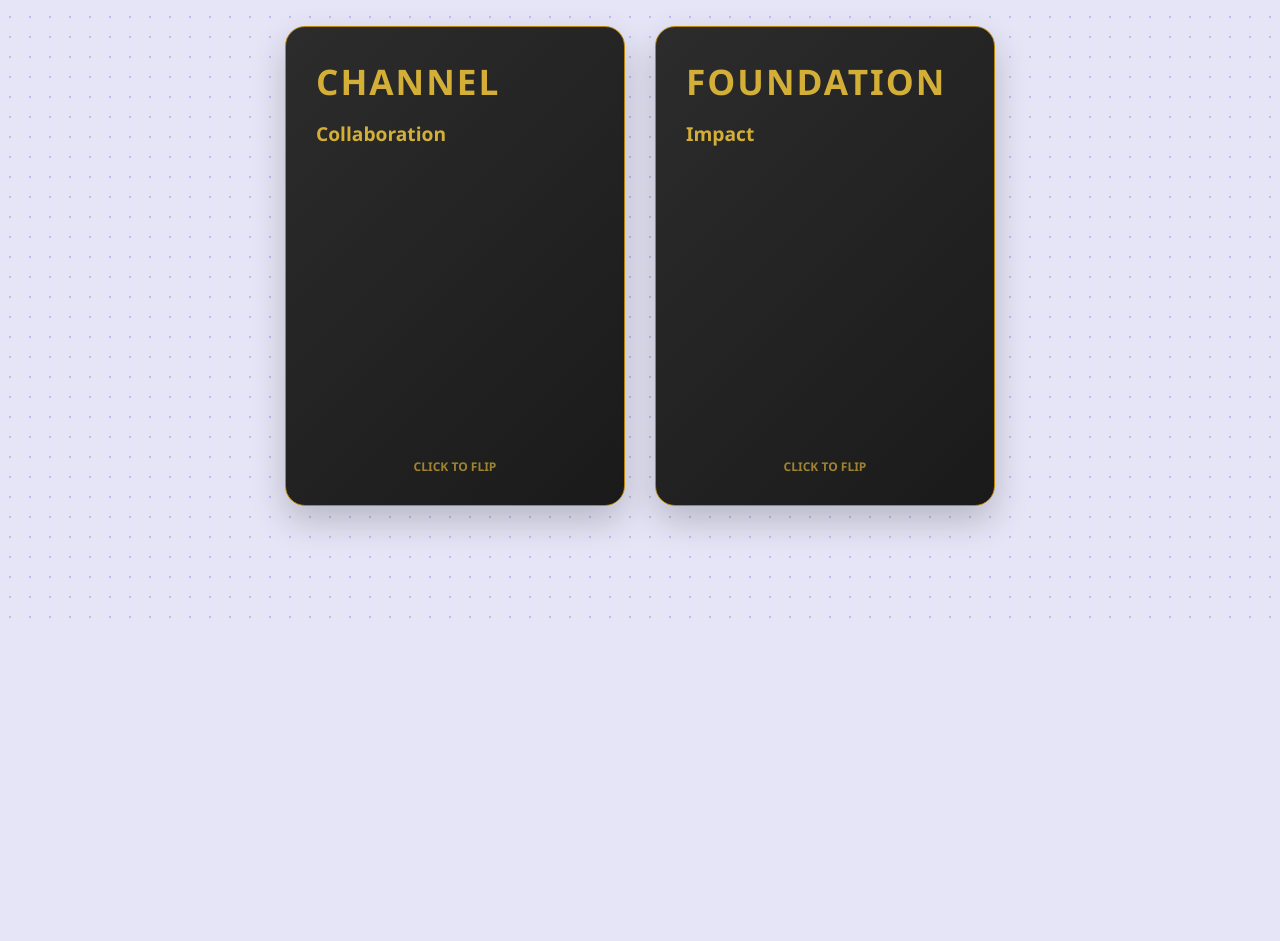
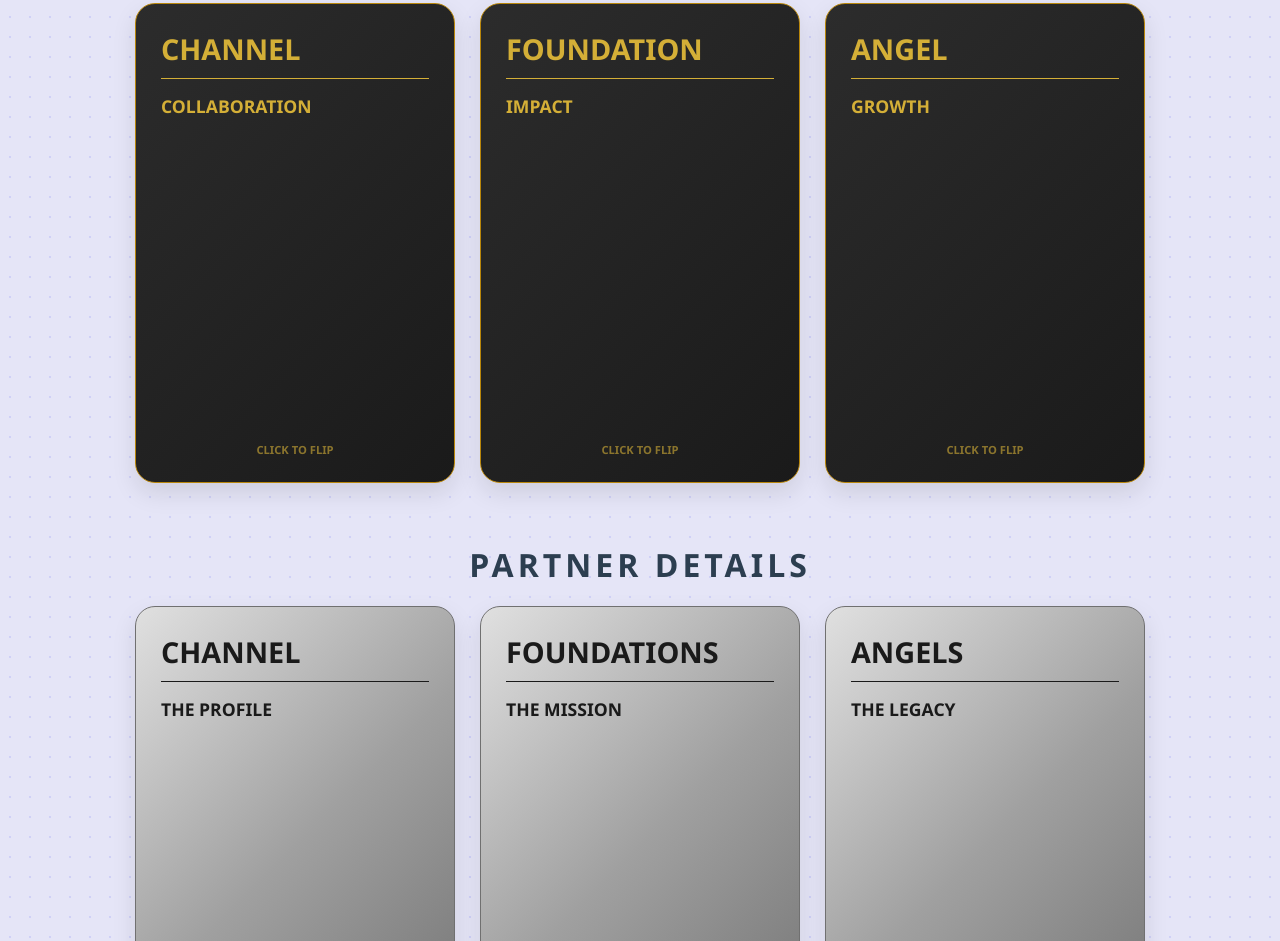
Before and after one commit to BestLifeVentures/BLV-Solution-Card-Exercise, a plain HTML site: page index.html in a window 1280 px wide. Shown: the part 753-1694 px from the top of the page. Before the commit the page ends 1389 px from the top, so only its background shows below. Drawn offline with Linux system fonts and the light colour scheme.

Commit message:
Update index.html

```diff
--- a/index.html
+++ b/index.html
@@ -3,219 +3,161 @@
 <head>
     <meta charset="UTF-8">
     <meta name="viewport" content="width=device-width, initial-scale=1.0">
-    <title>BLV & Partnership Cards</title>
+    <title>BLV Ecosystem & Outreach</title>
     <style>
         :root {
-            /* Gold Gradient Colors */
-            --gold-light: #f9e5af;
-            --gold-mid: #d4af37;
-            --gold-dark: #b8860b;
-            --text-dark: #2c3e50;
-            --black-bg: #1a1a1a;
-            --white-soft: rgba(255, 255, 255, 0.2);
-            --gold-soft: rgba(212, 175, 55, 0.1);
+            --gold-light: #f9e5af; --gold-mid: #d4af37; --gold-dark: #b8860b;
+            --silver-light: #e0e0e0; --silver-mid: #a0a0a0; --silver-dark: #707070;
+            --text-dark: #2c3e50; --black-bg: #1a1a1a;
         }
 
         body {
-            /* Grey background with lined dots pattern */
             background-color: #e5e5f7;
-            background-image: radial-gradient(#444cf744 1px, #e5e5f7 1px);
+            background-image: radial-gradient(#444cf722 1px, #e5e5f7 1px);
             background-size: 20px 20px;
-            margin: 0;
-            padding: 50px 0;
-            font-family: 'Segoe UI', Roboto, Helvetica, Arial, sans-serif;
-            display: flex;
-            flex-direction: column;
-            align-items: center;
+            margin: 0; padding: 50px 0;
+            font-family: 'Segoe UI', sans-serif;
+            display: flex; flex-direction: column; align-items: center;
         }
 
         .section-title {
-            color: var(--text-dark);
-            text-transform: uppercase;
-            letter-spacing: 4px;
-            margin-bottom: 20px;
-            font-weight: 800;
+            color: var(--text-dark); text-transform: uppercase;
+            letter-spacing: 4px; margin: 40px 0 20px; font-weight: 800;
         }
 
         .card-container {
-            display: flex;
-            gap: 30px;
-            perspective: 1200px;
-            justify-content: center;
-            flex-wrap: wrap;
-            max-width: 1200px;
-            margin-bottom: 80px;
+            display: flex; gap: 25px; perspective: 1500px;
+            justify-content: center; flex-wrap: wrap;
+            max-width: 1200px; margin-bottom: 20px;
         }
 
         .quiz-card {
-            width: 340px;
-            min-height: 480px;
-            cursor: pointer;
-            position: relative;
-            transform-style: preserve-3d;
-            transition: transform 0.7s cubic-bezier(0.4, 0, 0.2, 1);
+            width: 320px; min-height: 480px; cursor: pointer;
+            position: relative; transform-style: preserve-3d;
+            transition: transform 0.6s cubic-bezier(0.4, 0, 0.2, 1);
         }
 
-        .quiz-card.flipped {
-            transform: rotateY(180deg);
+        .quiz-card.flipped { transform: rotateY(180deg); }
+
+        .front, .back {
+            position: absolute; width: 100%; height: 100%;
+            backface-visibility: hidden; display: flex;
+            flex-direction: column; padding: 25px; border-radius: 20px;
+            box-shadow: 0 10px 25px rgba(0,0,0,0.1); box-sizing: border-box;
         }
 
-        .front, .back {
-            position: absolute;
-            width: 100%;
-            height: 100%;
-            backface-visibility: hidden;
-            display: flex;
-            flex-direction: column;
-            padding: 30px;
-            border-radius: 20px;
-            box-shadow: 0 15px 35px rgba(0,0,0,0.2);
-            box-sizing: border-box;
-        }
+        .back { transform: rotateY(180deg); overflow-y: auto; }
 
-        .back {
-            transform: rotateY(180deg);
-            overflow-y: auto;
-        }
-
-        /* --- BLV GOLD CARDS STYLE --- */
-        .gold-style .front, .gold-style .back {
-            background: linear-gradient(135deg, var(--gold-light) 0%, var(--gold-mid) 50%, var(--gold-dark) 100%);
-            color: var(--text-dark);
-            border: 1px solid var(--gold-dark);
-        }
-
-        /* --- PARTNER BLACK CARDS STYLE --- */
-        .black-style .front, .black-style .back {
-            background: linear-gradient(135deg, #2c2c2c 0%, var(--black-bg) 100%);
-            color: var(--gold-mid);
-            border: 1px solid var(--gold-dark);
-        }
+        /* Row Styles */
+        .gold-style .front, .gold-style .back { background: linear-gradient(135deg, var(--gold-light), var(--gold-mid), var(--gold-dark)); color: var(--text-dark); border: 1px solid var(--gold-dark); }
+        .black-style .front, .black-style .back { background: linear-gradient(135deg, #2c2c2c, var(--black-bg)); color: var(--gold-mid); border: 1px solid var(--gold-dark); }
+        .silver-style .front, .silver-style .back { background: linear-gradient(135deg, var(--silver-light), var(--silver-mid), var(--silver-dark)); color: #1a1a1a; border: 1px solid var(--silver-dark); }
+        .white-style .front, .white-style .back { background: #ffffff; color: var(--text-dark); border: 2px solid var(--gold-mid); }
 
         /* Typography */
-        h2 { font-size: 2.2rem; margin: 0; text-transform: uppercase; letter-spacing: 2px; }
-        .front p { font-size: 1.2rem; font-weight: 600; margin-top: 15px; }
-        h3 { font-size: 1.5rem; margin-top: 0; text-transform: uppercase; border-bottom: 1px solid rgba(0,0,0,0.1); padding-bottom: 10px; }
-
-        .content-text, .dropdown-content {
-            font-size: 1.05rem;
-            line-height: 1.6;
-            font-weight: 500;
-        }
-
-        .content-text { margin-bottom: 25px; }
+        h2 { font-size: 1.8rem; margin: 0; text-transform: uppercase; border-bottom: 1px solid currentColor; padding-bottom: 10px; }
+        .front p { font-size: 1.1rem; font-weight: 700; margin-top: 15px; text-transform: uppercase; }
+        h3 { font-size: 1.3rem; margin-top: 0; text-transform: uppercase; opacity: 0.8; }
+        .content-text { font-size: 1rem; line-height: 1.5; margin-bottom: 20px; font-weight: 500; }
 
         /* Dropdown Styles */
-        .dropdown {
-            margin-top: auto;
-            border: 1px solid currentColor;
-            border-radius: 12px;
-            transition: all 0.3s ease;
-        }
-
-        .dropdown-trigger {
-            padding: 15px;
-            display: flex;
-            justify-content: space-between;
-            align-items: center;
-            font-weight: 800;
-            text-transform: uppercase;
-            cursor: pointer;
-        }
-
-        .dropdown-content {
-            display: none;
-            padding: 20px;
-            border-top: 1px solid rgba(0,0,0,0.1);
-            background: var(--white-soft);
-        }
-
-        .black-style .dropdown-content { background: var(--gold-soft); }
-
+        .dropdown { margin-top: auto; border: 1px solid currentColor; border-radius: 10px; overflow: hidden; }
+        .dropdown-trigger { padding: 12px; display: flex; justify-content: space-between; font-weight: 800; text-transform: uppercase; cursor: pointer; background: rgba(255,255,255,0.1); }
+        .dropdown-content { display: none; padding: 15px; border-top: 1px solid currentColor; background: rgba(255,255,255,0.2); font-size: 0.95rem; }
         .dropdown.open .dropdown-content { display: block; }
-        .arrow { transition: transform 0.3s; }
-        .dropdown.open .arrow { transform: rotate(180deg); }
-
-        .tap-hint { font-size: 0.75rem; margin-top: auto; font-weight: 700; opacity: 0.7; text-align: center;}
+        .tap-hint { font-size: 0.7rem; margin-top: auto; opacity: 0.6; text-align: center; font-weight: bold; }
     </style>
 </head>
 <body>
 
-    <h1 class="section-title">Core Pillars</h1>
+    <h1 class="section-title">BLV Core Pillars</h1>
     <div class="card-container gold-style">
         <div class="quiz-card" onclick="handleFlip(this, event)">
-            <div class="front">
-                <h2>BLV</h2>
-                <p>Modernized Education</p>
-                <div class="tap-hint">CLICK TO FLIP</div>
+            <div class="front"><h2>BLV</h2><p>Modernized Education</p><div class="tap-hint">CLICK TO FLIP</div></div>
+            <div class="back"><h3>Reason</h3><div class="content-text">Technology is changing the world, people have access to any information. BLV utilizes technology to ensure mass information is applied through practical learning.</div><div class="dropdown" onclick="toggleDropdown(this, event)"><div class="dropdown-trigger">Solution <span>▼</span></div><div class="dropdown-content">Interactive learning software</div></div></div>
         </div>
-            <div class="back">
-                <h3>Reason</h3>
-                <div class="content-text">Technology is changing the world, people have access to any information they want, leading them to pay attention to their interests that may or may not be taught in schools. BLV utilizes technology to ensure mass information is applied through practical learning.</div>
-                <div class="dropdown" onclick="toggleDropdown(this, event)">
-                    <div class="dropdown-trigger">Solution <span class="arrow">▼</span></div>
-                    <div class="dropdown-content">Interactive learning software</div>
+        <div class="quiz-card" onclick="handleFlip(this, event)">
+            <div class="front"><h2>BLV</h2><p>Connection</p><div class="tap-hint">CLICK TO FLIP</div></div>
+            <div class="back"><h3>Reason</h3><div class="content-text">Efficiency leads to loneliness. BLV creates niche events focused on productivity and relationship-sparking interactions.</div><div class="dropdown" onclick="toggleDropdown(this, event)"><div class="dropdown-trigger">Solution <span>▼</span></div><div class="dropdown-content">BLV Bubble events and community coordination</div></div></div>
         </div>
+        <div class="quiz-card" onclick="handleFlip(this, event)">
+            <div class="front"><h2>BLV</h2><p>Longevity</p><div class="tap-hint">CLICK TO FLIP</div></div>
+            <div class="back"><h3>Reason</h3><div class="content-text">Wellness must be sustainable. BLV aims to help people win their mindset and find alignment to lower input costs and improve results.</div><div class="dropdown" onclick="toggleDropdown(this, event)"><div class="dropdown-trigger">Solution <span>▼</span></div><div class="dropdown-content">Informational Content & Consulting / Fundraising</div></div></div>
         </div>
     </div>
 
+    <h1 class="section-title">Partnership Needs</h1>
+    <div class="card-container black-style">
         <div class="quiz-card" onclick="handleFlip(this, event)">
-            <div class="front">
-                <h2>BLV</h2>
-                <p>Connection</p>
-                <div class="tap-hint">CLICK TO FLIP</div>
+            <div class="front"><h2>Channel</h2><p>Collaboration</p><div class="tap-hint">CLICK TO FLIP</div></div>
+            <div class="back"><h3>Need</h3><div class="content-text">Eyeballs</div><div class="dropdown" onclick="toggleDropdown(this, event)"><div class="dropdown-trigger">Give <span>▼</span></div><div class="dropdown-content">Interactive software to sell to their audience, Sponsorships</div></div></div>
         </div>
-            <div class="back">
-                <h3>Reason</h3>
-                <div class="content-text">Efficiency is leading to an extreme uptake in loneliness. BLV is creating niche online events focused on productivity and interaction between attendees to spark relationships aligned on shared interests.</div>
-                <div class="dropdown" onclick="toggleDropdown(this, event)">
-                    <div class="dropdown-trigger">Solution <span class="arrow">▼</span></div>
-                    <div class="dropdown-content">BLV Bubble events and community coordination</div>
+        <div class="quiz-card" onclick="handleFlip(this, event)">
+            <div class="front"><h2>Foundation</h2><p>Impact</p><div class="tap-hint">CLICK TO FLIP</div></div>
+            <div class="back"><h3>Need</h3><div class="content-text">MONEY</div><div class="dropdown" onclick="toggleDropdown(this, event)"><div class="dropdown-trigger">Give <span>▼</span></div><div class="dropdown-content">Education metrics, career satisfaction, and fundraising attention.</div></div></div>
         </div>
+        <div class="quiz-card" onclick="handleFlip(this, event)">
+            <div class="front"><h2>Angel</h2><p>Growth</p><div class="tap-hint">CLICK TO FLIP</div></div>
+            <div class="back"><h3>Need</h3><div class="content-text">MONEY</div><div class="dropdown" onclick="toggleDropdown(this, event)"><div class="dropdown-trigger">Give <span>▼</span></div><div class="dropdown-content">Matched investment desires & partnership support.</div></div></div>
         </div>
     </div>
 
+    <h1 class="section-title">Partner Details</h1>
+    <div class="card-container silver-style">
         <div class="quiz-card" onclick="handleFlip(this, event)">
-            <div class="front">
-                <h2>BLV</h2>
-                <p>Longevity</p>
-                <div class="tap-hint">CLICK TO FLIP</div>
+            <div class="front"><h2>Channel</h2><p>The Profile</p><div class="tap-hint">CLICK TO FLIP</div></div>
+            <div class="back"><h3>Details</h3><div class="content-text">Social media influencers who make content on mindset, career, finance, business solutions, and relationships.</div></div>
         </div>
-            <div class="back">
-                <h3>Reason</h3>
-                <div class="content-text">Wellness must be sustainable. Modern work demands are at all-time highs with low ROI. BLV aims to help people win their mindset and find alignment to lower the cost of health input and improve output results.</div>
-                <div class="dropdown" onclick="toggleDropdown(this, event)">
-                    <div class="dropdown-trigger">Solution <span class="arrow">▼</span></div>
-                    <div class="dropdown-content">Informational Content & Business Consulting / Fundraising</div>
+        <div class="quiz-card" onclick="handleFlip(this, event)">
+            <div class="front"><h2>Foundations</h2><p>The Mission</p><div class="tap-hint">CLICK TO FLIP</div></div>
+            <div class="back"><h3>Details</h3><div class="content-text">Non-profits with vested interest in humanity who believe career alignment, communication, and community is the way.</div></div>
         </div>
-            </div>
+        <div class="quiz-card" onclick="handleFlip(this, event)">
+            <div class="front"><h2>Angels</h2><p>The Legacy</p><div class="tap-hint">CLICK TO FLIP</div></div>
+            <div class="back"><h3>Details</h3><div class="content-text">Investors looking to leave a legacy, seeking returns by investing in individual startups we consult/facilitate.</div></div>
         </div>
     </div>
 
-    <h1 class="section-title">Partnerships</h1>
-    <div class="card-container black-style">
+    <h1 class="section-title">Outreach Strategy</h1>
+    <div class="card-container white-style">
         <div class="quiz-card" onclick="handleFlip(this, event)">
-            <div class="front">
-                <h2>Channel</h2>
-                <p>Collaboration</p>
-                <div class="tap-hint">CLICK TO FLIP</div>
+            <div class="front"><h2>3 Types of Problems</h2><p>Identification</p><div class="tap-hint">CLICK TO FLIP</div></div>
+            <div class="back"><h3>Layout</h3><div class="content-text">
+                • Known spoken (Talked about)<br>
+                • Known Unspoken (Hidden reality)<br>
+                • Unknown (Unaware)
+            </div></div>
         </div>
-            <div class="back">
-                <h3>Need</h3>
-                <div class="content-text">Eyeballs</div>
-                <div class="dropdown" onclick="toggleDropdown(this, event)">
-                    <div class="dropdown-trigger">Give <span class="arrow">▼</span></div>
-                    <div class="dropdown-content">Interactive software to sell to their audience, Sponsorships</div>
+        <div class="quiz-card" onclick="handleFlip(this, event)">
+            <div class="front"><h2>The Message</h2><p>Direct Outreach</p><div class="tap-hint">CLICK TO FLIP</div></div>
+            <div class="back"><h3>Structure</h3><div class="content-text">
+                1. WHY THEM (Honesty)<br>
+                2. Credibility (Experience)<br>
+                3. Admission (Seeking Solution?)<br>
+                4. WHY Solution (Purpose & ROI)
+            </div><div class="dropdown" onclick="toggleDropdown(this, event)"><div class="dropdown-trigger">Example <span>▼</span></div><div class="dropdown-content">"We focus on creators because you are modern teachers. 90% of content is forgotten in 24hrs; we help people actually apply what they learn."</div></div></div>
         </div>
+        <div class="quiz-card" onclick="handleFlip(this, event)">
+            <div class="front"><h2>Next Steps</h2><p>The Close</p><div class="tap-hint">CLICK TO FLIP</div></div>
+            <div class="back"><h3>Actions</h3><div class="content-text">
+                • Listen to response/state.<br>
+                • No admission: Create separation.<br>
+                • If YES: Set meeting with Miles.<br>
+                • Keep DMs surface level.
+            </div></div>
         </div>
     </div>
 
-        <div class="quiz-card" onclick="handleFlip(this, event)">
-            <div class="front">
-                <h2>Foundation</h2>
-                <p>Impact</p>
-                <div class="tap-hint">CLICK TO FLIP</div>
-            </div>
-            <div class="back">
-                <h3>Need</h3>
-                <div class="content-text">
+    <script>
+        function handleFlip(card, event) {
+            if (!event.target.closest('.dropdown')) {
+                card.classList.toggle('flipped');
+            }
+        }
+        function toggleDropdown(dropdown, event) {
+            event.stopPropagation();
+            dropdown.classList.toggle('open');
+        }
+    </script>
+</body>
+</html>
```
Lines whose indentation alone changed are shown as unchanged.
